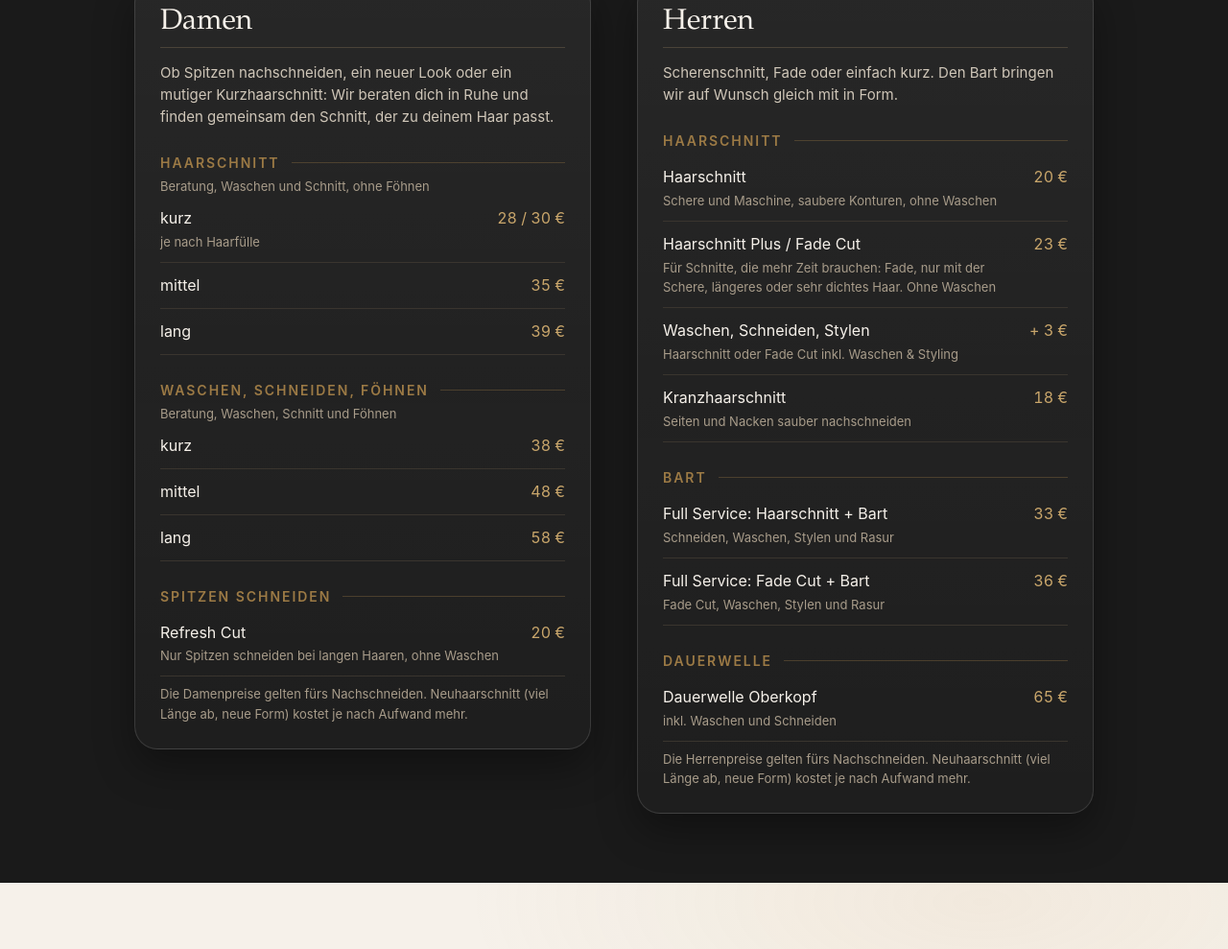
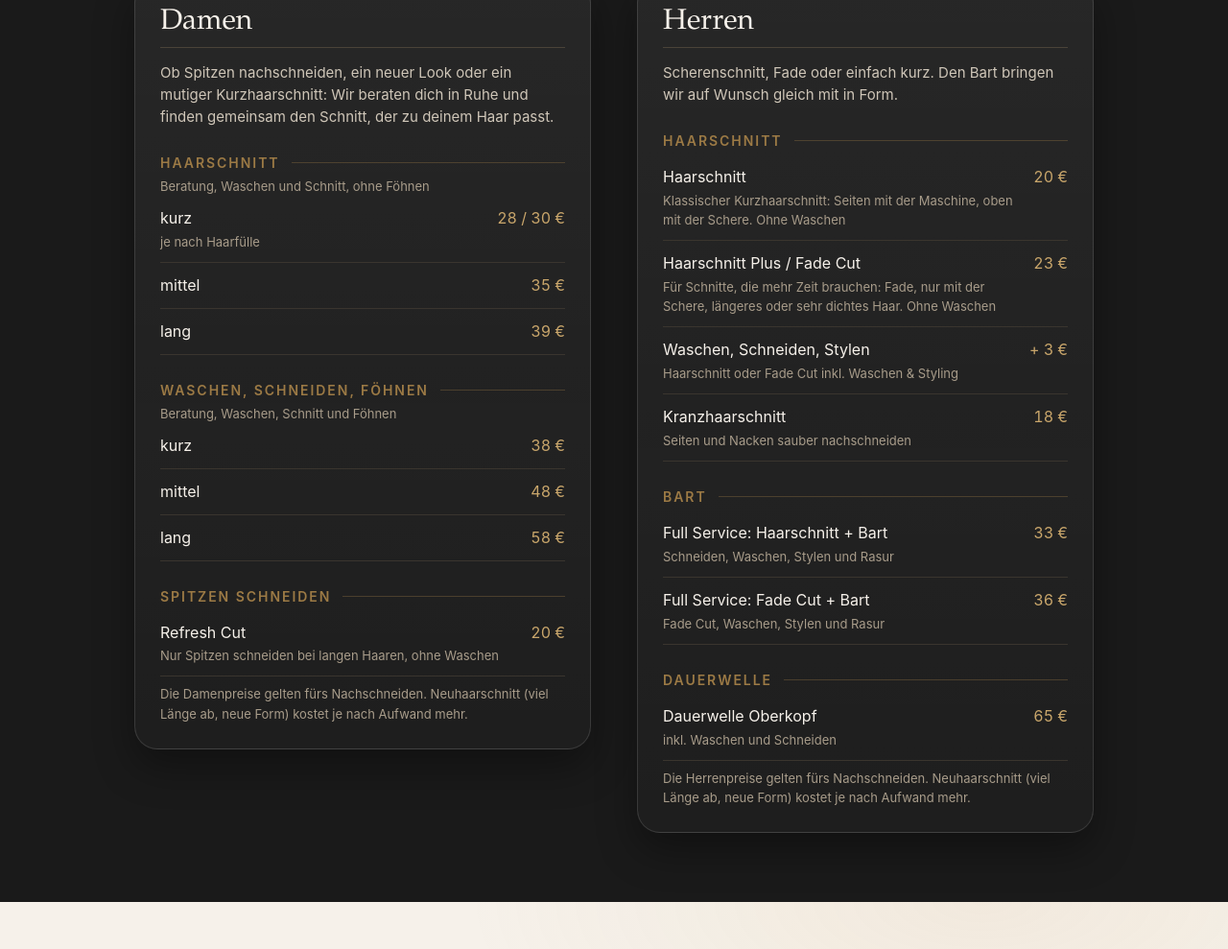
Before and after one commit to Seba539/haarscharf, a plain HTML site: page index.html in a window 1280 px wide. Shown: the part 1540-2529 px from the top of the page at 96% size. Drawn offline with Linux system fonts and the light colour scheme.

Commit message:
Herren Haarschnitt: neuer Text

```diff
--- a/index.html
+++ b/index.html
@@ -559,7 +559,7 @@
           <h3>Herren</h3>
           <p class="spalte-text">Scherenschnitt, Fade oder einfach kurz. Den Bart bringen wir auf Wunsch gleich mit in Form.</p>
           <h4>Haarschnitt</h4>
-          <div class="row"><span>Haarschnitt<small class="inkl">Schere und Maschine, saubere Konturen, ohne Waschen</small></span><span class="p">20 €</span></div>
+          <div class="row"><span>Haarschnitt<small class="inkl">Klassischer Kurzhaarschnitt: Seiten mit der Maschine, oben mit der Schere. Ohne Waschen</small></span><span class="p">20 €</span></div>
           <div class="row"><span>Haarschnitt Plus / Fade Cut<small class="inkl">Für Schnitte, die mehr Zeit brauchen: Fade, nur mit der Schere, längeres oder sehr dichtes Haar. Ohne Waschen</small></span><span class="p">23 €</span></div>
           <div class="row"><span>Waschen, Schneiden, Stylen<small class="inkl">Haarschnitt oder Fade Cut inkl. Waschen &amp; Styling</small></span><span class="p">+ 3 €</span></div>
           <div class="row"><span>Kranzhaarschnitt<small class="inkl">Seiten und Nacken sauber nachschneiden</small></span><span class="p">18 €</span></div>
@@ -994,7 +994,7 @@
       // Strähnen / Balayage vorerst nicht anfragbar (09.11.2026): erst Beratungsgespräch
     ]],
     ["Herren", [
-      ["Herren Haarschnitt", "Haarschnitt", "20 €", "ca. 20 Min.", "Schere und Maschine, saubere Konturen, ohne Waschen."],
+      ["Herren Haarschnitt", "Haarschnitt", "20 €", "ca. 20 Min.", "Klassischer Kurzhaarschnitt: Seiten mit der Maschine, oben mit der Schere. Ohne Waschen."],
       ["Haarschnitt Plus / Fade Cut", "Haarschnitt Plus / Fade Cut", "23 €", "ca. 30 Min.", "Für Schnitte, die mehr Zeit brauchen: Fade, nur mit der Schere, längeres oder sehr dichtes Haar. Ohne Waschen."],
       ["Kranzhaarschnitt", "Kranzhaarschnitt", "18 €", "ca. 15 Min.", "Seiten und Nacken sauber nachschneiden."],
       ["Full Service: Haarschnitt + Bart", "Full Service", "33 €", "ca. 40 Min.", "Schneiden, Waschen, Stylen und Rasur."],
```
